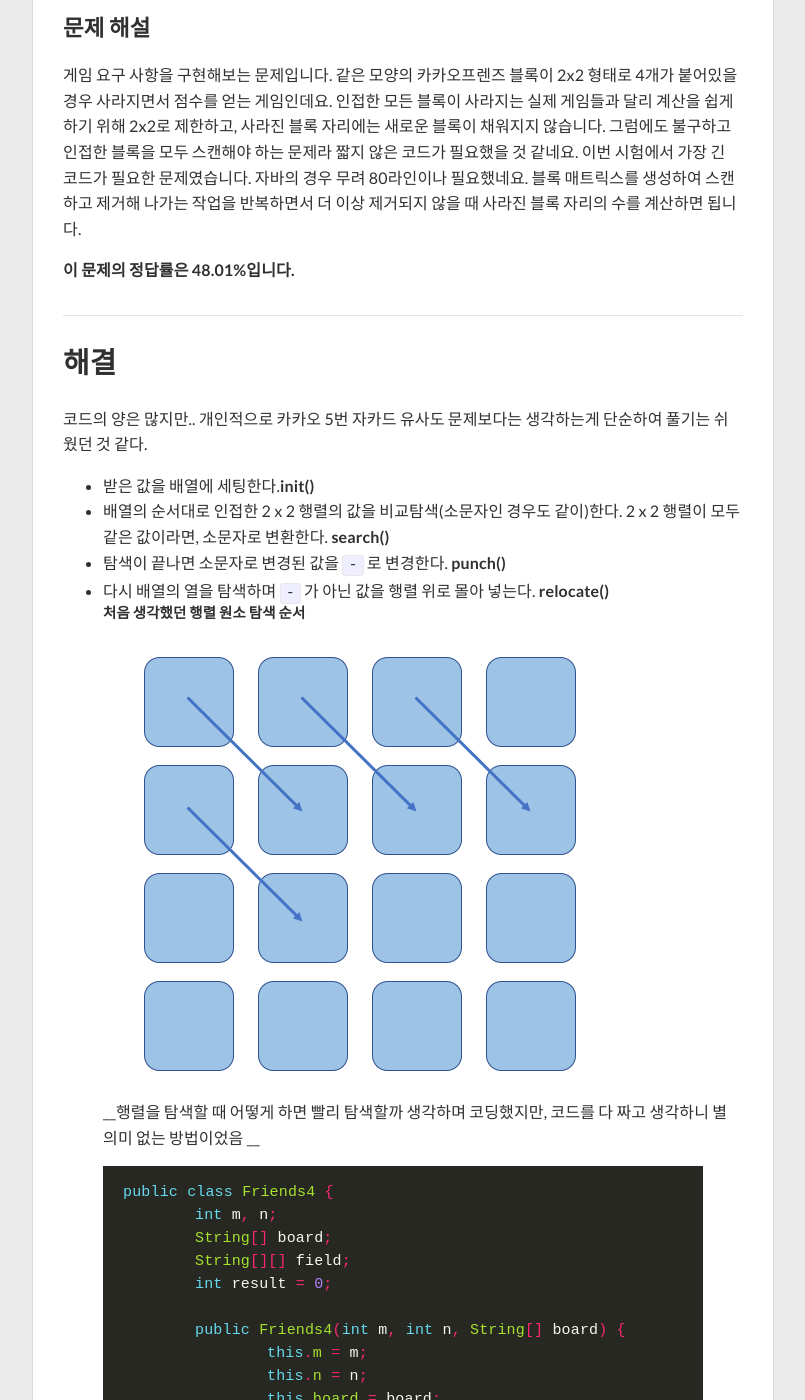
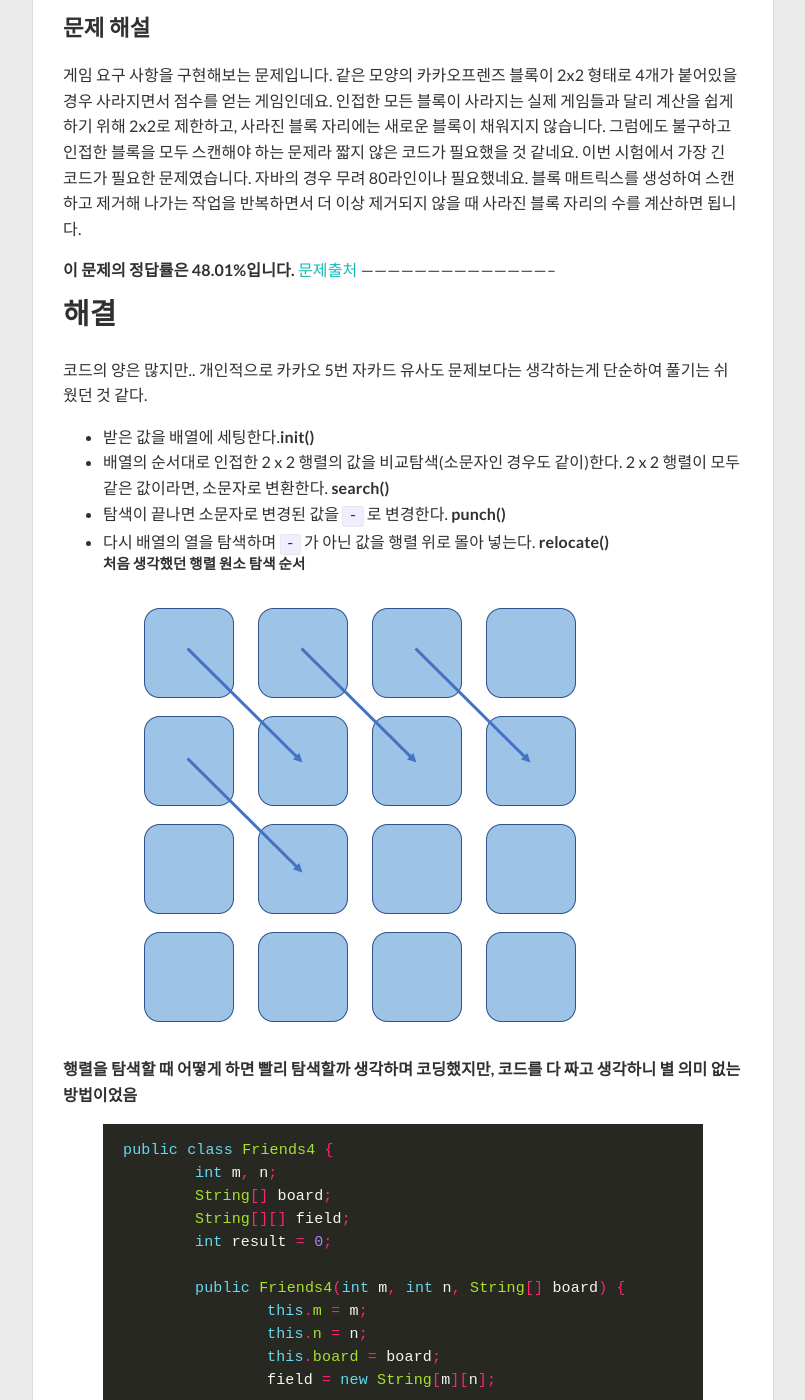
Before and after one commit to HongJeSeong/HongJeSeong.github.io, a Jekyll site: the page built from _posts/study/2018-02-09-kakao-freinds.md, in a window 1280 px wide and 1400 px high, scrolled down 2809 px. Shown: the whole window, without its empty margins (237-1042 px from the left). Built offline with Jekyll 4.4.1, drawn with Linux system fonts in a browser that asks for light colours; nearby versions of some CDN libraries.

Commit message:
코드수정

```diff
--- a/_posts/study/2018-02-09-kakao-freinds.md
+++ b/_posts/study/2018-02-09-kakao-freinds.md
@@ -59,6 +59,7 @@ TMMTTJ
 | 4 | 5 | ["CCBDE", "AAADE", "AAABF", "CCBBF"] | 14 |
 | 6 | 6 | ["TTTANT", "RRFACC", "RRRFCC", "TRRRAA", "TTMMMF", "TMMTTJ"] | 15 |
 
+
 ### 예제에 대한 설명
 
 - 입출력 예제 1의 경우, 첫 번째에는 A 블록 6개가 지워지고, 두 번째에는 B 블록 4개와 C 블록 4개가 지워져, 모두 14개의 블록이 지워진다.
@@ -69,7 +70,7 @@ TMMTTJ
 게임 요구 사항을 구현해보는 문제입니다. 같은 모양의 카카오프렌즈 블록이 2x2 형태로 4개가 붙어있을 경우 사라지면서 점수를 얻는 게임인데요. 인접한 모든 블록이 사라지는 실제 게임들과 달리 계산을 쉽게 하기 위해 2x2로 제한하고, 사라진 블록 자리에는 새로운 블록이 채워지지 않습니다. 그럼에도 불구하고 인접한 블록을 모두 스캔해야 하는 문제라 짧지 않은 코드가 필요했을 것 같네요. 이번 시험에서 가장 긴 코드가 필요한 문제였습니다. 자바의 경우 무려 80라인이나 필요했네요. 블록 매트릭스를 생성하여 스캔하고 제거해 나가는 작업을 반복하면서 더 이상 제거되지 않을 때 사라진 블록 자리의 수를 계산하면 됩니다.
 
 __이 문제의 정답률은 48.01%입니다.__
-
+[문제출처](http://tech.kakao.com/2017/09/27/kakao-blind-recruitment-round-1/)
 --------------------------------------------
 ## 해결
 코드의 양은 많지만.. 개인적으로 카카오 5번 자카드 유사도 문제보다는 생각하는게 단순하여 풀기는 쉬웠던 것 같다.
@@ -79,7 +80,8 @@ __이 문제의 정답률은 48.01%입니다.__
 - 다시 배열의 열을 탐색하며 `-` 가 아닌 값을 행렬 위로 몰아 넣는다. **relocate()**
 ###### 처음 생각했던 행렬 원소 탐색 순서
 ![search사진](../../images/posts/algokakao/search.png)
-__행렬을 탐색할 때 어떻게 하면 빨리 탐색할까 생각하며 코딩했지만, 코드를 다 짜고 생각하니 별 의미 없는 방법이었음 __
+
+__행렬을 탐색할 때 어떻게 하면 빨리 탐색할까 생각하며 코딩했지만, 코드를 다 짜고 생각하니 별 의미 없는 방법이었음__
 
 {% highlight java%}
 public class Friends4 {
```
Also changed, not shown: other parts of _posts/study/2018-02-09-kakao-freinds.md (+2 -3 lines).
